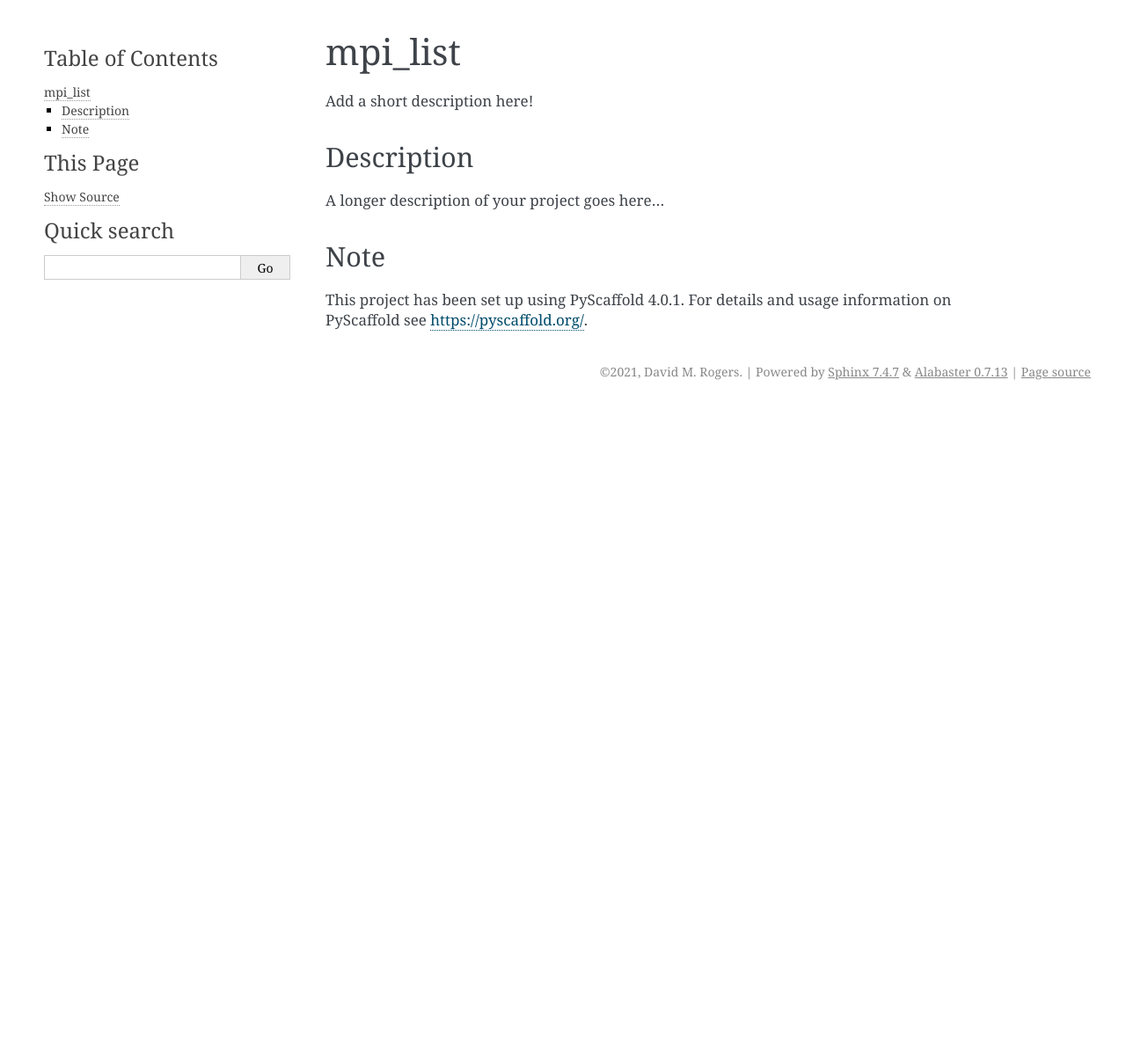
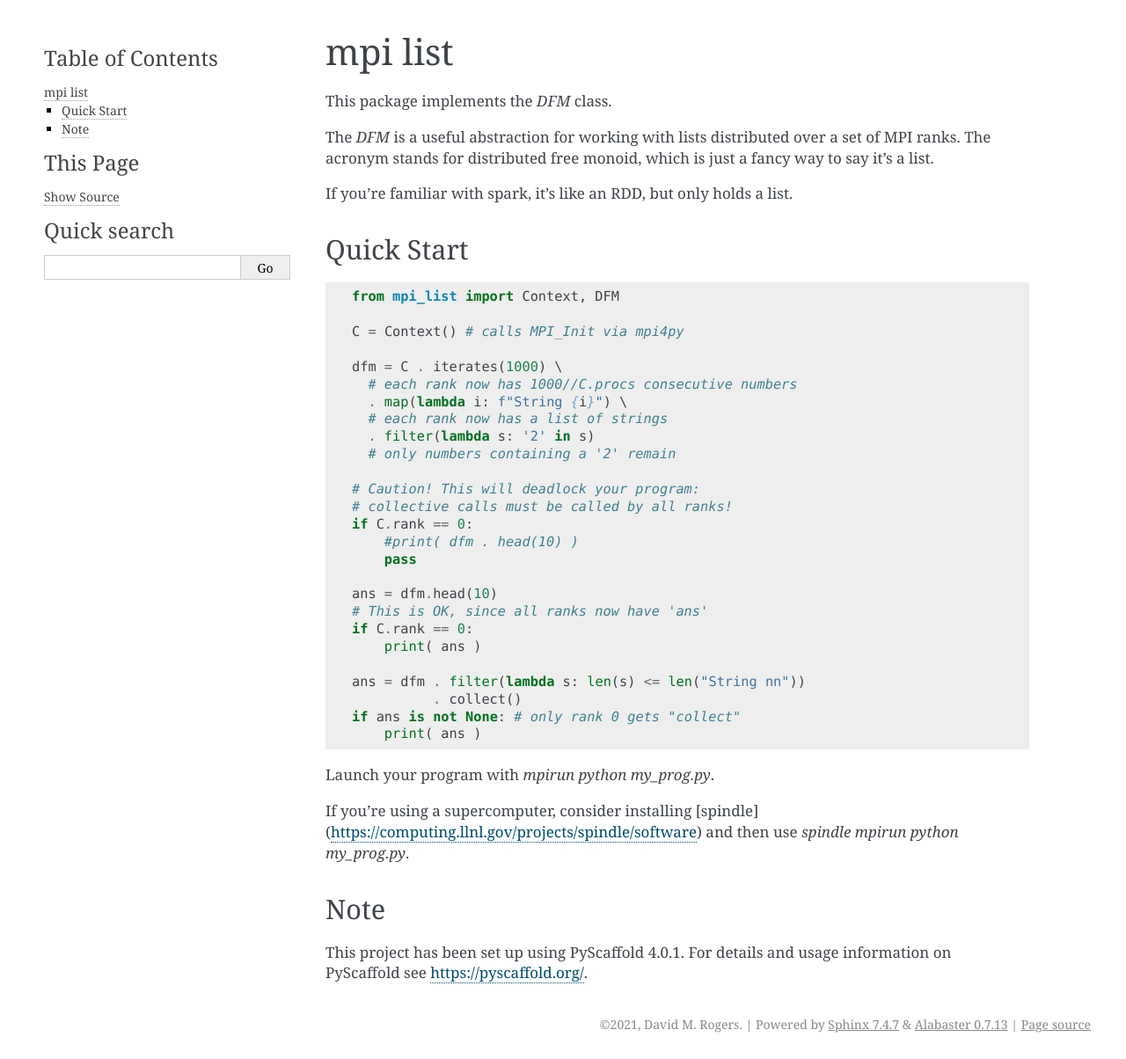
Before and after one commit to frobnitzem/mpi_list, a Sphinx documentation site: the page built from docs/readme.rst, in a window 1280 px wide. Shown: the whole page at 88% size. Built offline with Sphinx 7.4.7, drawn with Linux system fonts in a browser that asks for light colours; before the commit the page ends 900 px from its top, so only the background shows below that.

Commit message:
Added documentation.

```diff
--- a/CHANGELOG.rst
+++ b/CHANGELOG.rst
@@ -5,6 +5,6 @@ Changelog
 Version 0.1
 ===========
 
-- Feature A added
-- FIX: nasty bug #1729 fixed
-- add your changes here!
+- Simple implementation
+- Enough features to be dangerous
+- Works well
--- a/README.rst
+++ b/README.rst
@@ -1,16 +1,54 @@
 ========
-mpi_list
+mpi list
 ========
 
+This package implements the `DFM` class.
 
-Add a short description here!
+The `DFM` is a useful abstraction for working with
+lists distributed over a set of MPI ranks.
+The acronym stands for distributed free monoid,
+which is just a fancy way to say it's a list.
 
+If you're familiar with spark, it's like an RDD,
+but only holds a list.
 
-Description
+Quick Start
 ===========
 
-A longer description of your project goes here...
+.. code-block::
 
+    from mpi_list import Context, DFM
+
+    C = Context() # calls MPI_Init via mpi4py
+
+    dfm = C . iterates(1000) \
+      # each rank now has 1000//C.procs consecutive numbers
+      . map(lambda i: f"String {i}") \
+      # each rank now has a list of strings
+      . filter(lambda s: '2' in s)
+      # only numbers containing a '2' remain
+
+    # Caution! This will deadlock your program:
+    # collective calls must be called by all ranks!
+    if C.rank == 0:
+        #print( dfm . head(10) )
+        pass
+
+    ans = dfm.head(10)
+    # This is OK, since all ranks now have 'ans'
+    if C.rank == 0:
+        print( ans )
+
+    ans = dfm . filter(lambda s: len(s) <= len("String nn"))
+              . collect()
+    if ans is not None: # only rank 0 gets "collect"
+        print( ans )
+
+Launch your program with `mpirun python my_prog.py`.
+
+If you're using a supercomputer, consider installing
+[spindle](https://computing.llnl.gov/projects/spindle/software)
+and then use `spindle mpirun python my_prog.py`.
 
 .. _pyscaffold-notes:
 
--- /dev/null
+++ b/docs/api/context.rst
@@ -0,0 +1,6 @@
+Context Class
+=============
+
+.. autoclass:: mpi_list.Context
+   :members:
+   :undoc-members:
--- /dev/null
+++ b/docs/api/dfm.rst
@@ -0,0 +1,6 @@
+DFM Class
+=========
+
+.. autoclass:: mpi_list.DFM
+   :members:
+   :undoc-members:
--- a/docs/conf.py
+++ b/docs/conf.py
@@ -36,29 +36,32 @@ try:  # for Sphinx >= 1.7
 except ImportError:
     from sphinx import apidoc
 
-output_dir = os.path.join(__location__, "api")
-module_dir = os.path.join(__location__, "../src/mpi_list")
-try:
-    shutil.rmtree(output_dir)
-except FileNotFoundError:
-    pass
+# This will clobber the api directory and create its own docs.
+# so I don't run it.
+def gen_apidoc():
+    output_dir = os.path.join(__location__, "api")
+    module_dir = os.path.join(__location__, "../src/mpi_list")
+    try:
+        shutil.rmtree(output_dir)
+    except FileNotFoundError:
+        pass
 
-try:
-    import sphinx
+    try:
+        import sphinx
 
-    cmd_line_template = (
-        "sphinx-apidoc --implicit-namespaces -f -o {outputdir} {moduledir}"
-    )
-    cmd_line = cmd_line_template.format(outputdir=output_dir, moduledir=module_dir)
+        cmd_line_template = (
+            "sphinx-apidoc --implicit-namespaces -f -o {outputdir} {moduledir}"
+        )
+        cmd_line = cmd_line_template.format(outputdir=output_dir, moduledir=module_dir)
 
-    args = cmd_line.split(" ")
-    if tuple(sphinx.__version__.split(".")) >= ("1", "7"):
-        # This is a rudimentary parse_version to avoid external dependencies
-        args = args[1:]
+        args = cmd_line.split(" ")
+        if tuple(sphinx.__version__.split(".")) >= ("1", "7"):
+            # This is a rudimentary parse_version to avoid external dependencies
+            args = args[1:]
 
-    apidoc.main(args)
-except Exception as e:
-    print("Running `sphinx-apidoc` failed!\n{}".format(e))
+        apidoc.main(args)
+    except Exception as e:
+        print("Running `sphinx-apidoc` failed!\n{}".format(e))
 
 # -- General configuration ---------------------------------------------------
 
@@ -127,7 +130,7 @@ exclude_patterns = ["_build", "Thumbs.db", ".DS_Store", ".venv"]
 
 # If true, the current module name will be prepended to all description
 # unit titles (such as .. function::).
-# add_module_names = True
+add_module_names = False
 
 # If true, sectionauthor and moduleauthor directives will be shown in the
 # output. They are ignored by default.
```
Also changed, not shown: docs/api/modules.rst (added, +8 -0 lines), docs/index.rst (+1 -40 lines), 2 other files.
